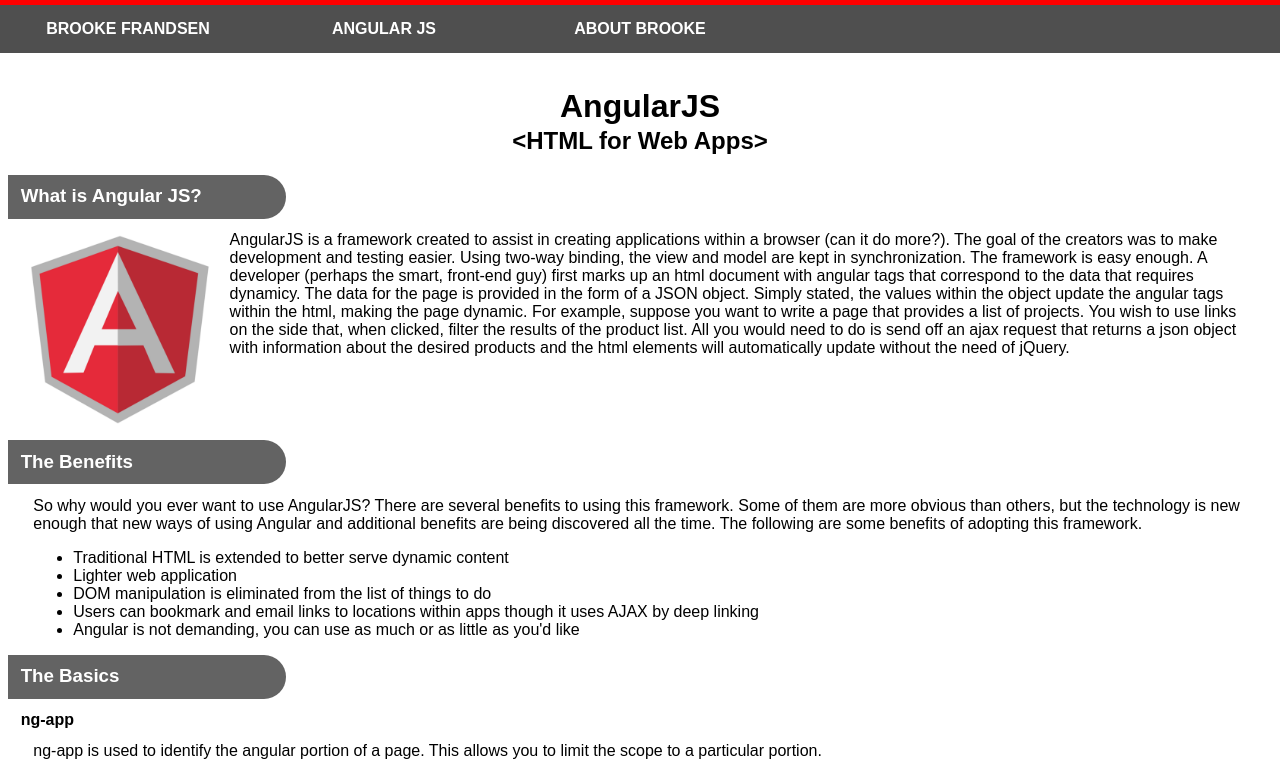
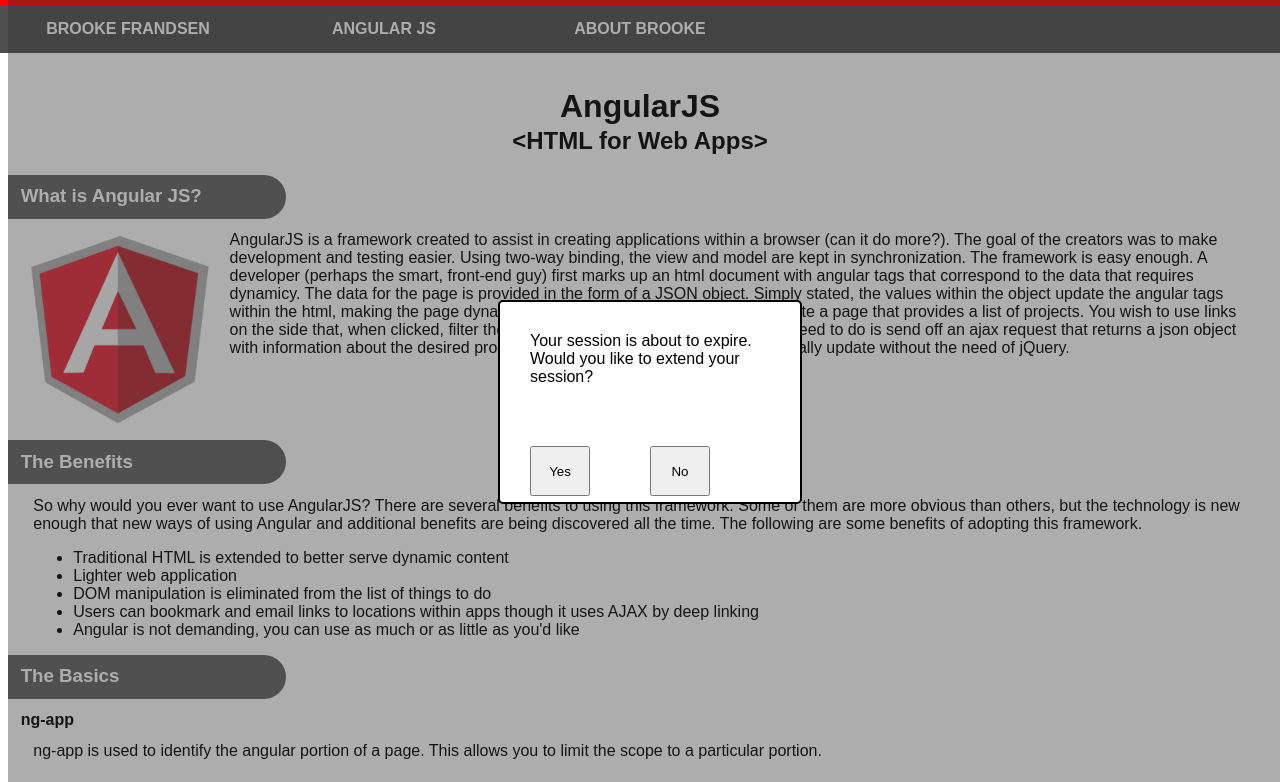
Before and after one commit to 4ourthChild/project1, a plain HTML site: page index.html in a window 1280 px wide. Shown: the top 782 px of the page. Drawn offline with Linux system fonts and the light colour scheme; a web font is replaced by a local one.

Commit message:
Changed modal to an html one

```diff
--- a/css/style.css
+++ b/css/style.css
@@ -198,3 +198,35 @@ footer p {
 	text-align:center;
 	font-size:75%;
 }
+
+#modal {
+    position:absolute;
+    width:300px;
+    height:200px;
+    z-index:15;
+    top:50%;
+    left:50%;
+    margin:-100px 0 0 -150px;
+    background:white;
+    border:2px solid;
+	border-radius:5px;
+}
+
+#modal p {
+	margin:10%;
+}
+
+#modal input {
+	margin:10%;
+	width:20%;
+	height:50px;
+}
+
+.overlay {
+  z-index: 999;
+  background-color: rgba(51, 51, 51, 0.4);
+  height: 100%;
+  width: 100%;
+  position: fixed;
+  top: 0;
+}
--- a/index.html
+++ b/index.html
@@ -3,11 +3,12 @@
     <head>
         <title>AngularJS</title>
         <meta charset="utf-8"/>
-        <link rel="shortcut icon" href="css/images/favicon.ico">
+        <link rel="shortcut icon" href="css/images/favicon.ico"/>
         <link href="css/style.css" rel="stylesheet" />
         <link href='http://fonts.googleapis.com/css?family=Alef' rel='stylesheet' type='text/css'>
         <script src="js/App.js"></script>
         <script src="js/Utility.js"></script>
+        <script src="js/Modal.js"></script>
     </head>
     <body>
         <div class="content">
@@ -168,6 +169,12 @@
                     </ul>
                 </section>
             </section>
+            <div id="dialogbox">
+                <div class="overlay">
+                    <div id="modal">
+                    </div>
+                </div>
+            </div>
             <footer id="footer">
             </footer>
         </div>
--- a/js/App.js
+++ b/js/App.js
@@ -29,6 +29,15 @@ App.prototype = {
         var footerInfo = document.getElementById('footer');
         footerInfo.innerHTML = footer;
 
+    },
+
+    // Create HTML Modal
+    createmodal: function () {
+        var modalContainer = document.getElementById('modal');
+
+        var modalHTML = "<p>Your session is about to expire. Would you like to extend your session?</p><input value='Yes' type='button'/><input value='No' type='button'/>";
+        modalContainer.innerHTML = modalHTML;
+
     }
 }
 
--- /dev/null
+++ b/js/Modal.js
@@ -0,0 +1,74 @@
+
+var Dialog = function () {
+    // Constructor
+    this.init();
+}
+
+Dialog.prototype = {
+
+    modalString: "<p>Your session is about to expire. Would you like to extend your session?</p><input value='Yes' type='button'/><input id='deny' value='No' type='button'/>",
+
+    timeoutLength: 1000,
+
+    init: function () {
+
+        // Create Header String
+        var modalContainer = document.getElementById('modal');
+
+        var modalHTML = "<p>Your session is about to expire. Would you like to extend your session?</p><input id='affirm' value='Yes' type='button'/><input id='deny' value='No' type='button'/>";
+        modalContainer.innerHTML = modalHTML;
+
+        document.getElementById('dialogbox').style.display = "none";
+        var deny = document.getElementById('deny');
+        var affirm = document.getElementById('affirm');
+
+        var closure = this;
+        deny.addEventListener('click', function() { closure.onPressNo() });
+        affirm.addEventListener('click', function() { closure.onPressYes() });
+
+        this.startTimeout();
+    },
+
+    // Create HTML Modal
+    showModal: function () {
+        document.getElementById('dialogbox').style.display = "";
+    },
+
+    hideModal: function () {
+        document.getElementById('dialogbox').style.display = "none";
+    },
+
+    onPressNo: function () {
+        window.location.assign("http://www.google.com");
+    },
+
+    onPressYes: function () {
+        this.hideModal();
+        this.startTimeout();
+    },
+
+    startTimeout: function () {
+        var closure = this;
+        setTimeout(function () {
+            closure.showModal();
+            // if() {
+            //     closure.onPressYes();
+            // }else {
+            //     closure.onPressNo();
+            // }
+        }, this.timeoutLength);
+    },
+
+    bind: function (fn, context) {
+        return function () {
+            return fn.apply(context, arguments);
+        }
+    }
+
+}
+
+
+// Don't Erase these
+
+// baseUrl = 'http://api.rottentomatoes.com/api/public/v1.0/movies.json'
+// key = '&apikey=kej36g99ry7adxc2f37g7tqq';
--- a/js/main.js
+++ b/js/main.js
@@ -8,4 +8,8 @@ var timeoutLength = 10000;
 
 document.title = "GIVEMECAKE";
 
+modal1 = new Dialog;
+
+//app.createmodal();
+
 // clock.timeout();
```
Also changed, not shown: aboutme.html (+5 -1 lines).
